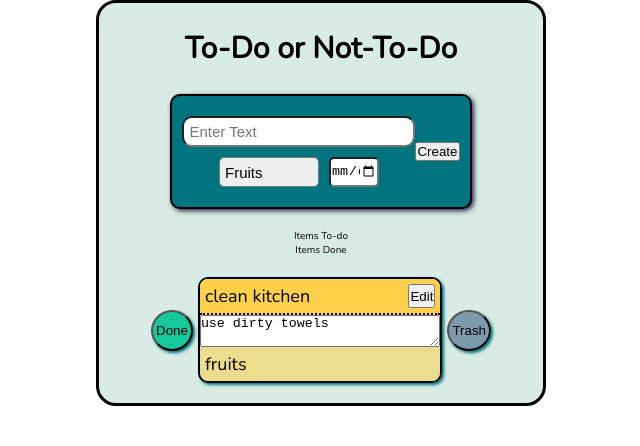
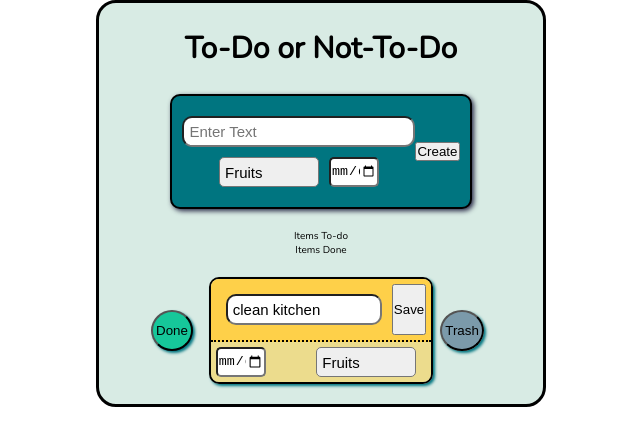
Before and after one commit to Joshchae/todolist03, a React (Create React App) app: page / in a window 1280 px wide. Both pictures are taken after a click on the button "Edit". Shown: the top 446 px of the page, without its empty margins (319-959 px from the left). Built offline with nearby package versions, Linux system fonts and the light colour scheme.

Commit message:
Implement Edit Function

```diff
--- a/src/App.js
+++ b/src/App.js
@@ -1,79 +1,74 @@
-import React, {useState, useEffect} from 'react'
-import './App.css';
-import uuid from 'react-uuid'
-import Input from './components/Input/Input';
-import ToDoList from './components/ToDoList/ToDoList';
+import React, { useState, useEffect } from "react";
+import "./App.css";
+import uuid from "react-uuid";
+import Input from "./components/Input/Input";
+import ToDoList from "./components/ToDoList/ToDoList";
 
 function App() {
-
-
   const [items, setItems] = useState([
     {
       id: uuid(), // this fucntion will create a unique id for every item, making it easy to select
-      task: 'buy bananas',
+      task: "buy bananas",
       done: false,
-      category: 'vegetable',
-      memo: 'chiquitas'
+      category: "vegetable",
+      memo: "chiquitas",
     },
     {
       id: uuid(),
-      task: 'clean kitchen',
+      task: "clean kitchen",
       done: true,
-      category: 'fruits',
-      memo: 'use dirty towels'
-    }
+      category: "fruits",
+      memo: "use dirty towels",
+    },
   ]);
 
   const [category, setCategory] = useState("fruits");
 
   const changeCategory = (newCategory) => {
     setCategory(newCategory);
-  }
+  };
 
   // useEffect to run and save in the local storage
   useEffect(() => {
     getLocalItems();
   }, []);
 
-
- useEffect (() => {
+  useEffect(() => {
+    const saveLocalItems = () => {
+      localStorage.setItem("items", JSON.stringify(items));
+    };
     saveLocalItems();
   }, [items]);
 
-
   // Function that adds completely new Items
   const addNewItem = (newItem) => {
-    const newItemList = [
-      ...items, newItem
-    ];
+    const newItemList = [...items, newItem];
     setItems(newItemList);
   };
 
   // Function that can the properties of specific items (e.g. when editing)
   const updateItems = (id, newPropValues) => {
-    const updatedItems = items.map(item => {
+    const updatedItems = items.map((item) => {
       if (item.id === id) {
-        item = {...item, ...newPropValues}
+        item = { ...item, ...newPropValues };
       }
-      return item
-    })
-    setItems(updatedItems)
-  }
+      return item;
+    });
+    console.log(items)
+    setItems(updatedItems);
+  };
+
   // Function that deletes the clicked item
   const deleteItem = (id) => {
-    setItems(items.filter((item) => item.id !== id))
-  }
+    setItems(items.filter((item) => item.id !== id));
+  };
 
   // local storage
-  const saveLocalItems = () => {
-    localStorage.setItem("items", JSON.stringify(items));
-  };
-
   const getLocalItems = () => {
-    if(localStorage.getItem('items') === null) {
-      localStorage.setItem('items', JSON.stringify([]));
+    if (localStorage.getItem("items") === null) {
+      localStorage.setItem("items", JSON.stringify([]));
     } else {
-    let itemLocal = JSON.parse(localStorage.getItem("items"))
+      let itemLocal = JSON.parse(localStorage.getItem("items"));
       setItems(itemLocal);
     }
   };
@@ -82,15 +77,14 @@ function App() {
     <div className="app">
       <div className="app__content">
         <h1 className="title">To-Do or Not-To-Do</h1>
-         <Input action={addNewItem} changeCategory={changeCategory}
-        />
+        <Input action={addNewItem} changeCategory={changeCategory} />
         <ToDoList
           items={items}
           action={addNewItem}
           category={category}
           updateItems={updateItems}
-
           onDelete={deleteItem}
+          changeCategory={changeCategory}
         />
       </div>
     </div>
--- a/src/components/Input/Input.css
+++ b/src/components/Input/Input.css
@@ -20,6 +20,7 @@
     margin: 1rem;
     font-size: 1.5rem;
     border-radius: 10px;
+    overflow-wrap: break-word;
 }
 
 .input__create-button {
--- /dev/null
+++ b/src/components/ToDoItem/EditMode.js
@@ -0,0 +1,115 @@
+import React, { useRef, useState } from "react";
+import './ToDoItem.css'
+
+const EditMode = ({ itemContent, updateItems, changeCategory, toggleEdit }) => {
+  // UseRefs for the Edit function
+  const inputItem = useRef(null);
+  const dateItem = useRef(null);
+  const category = useRef(null);
+
+  const [updatedTask, setUpdatedTask] = useState(itemContent.task);
+  const [updatedCategory, setUpdatedCategory] = useState(itemContent.category);
+  const [updatedDate, setUpdatedDate] = useState(itemContent.date)
+
+  const onTaskChange = (evt) => {
+    setUpdatedTask(evt.target.value);
+  };
+
+  const saveEdit = () => {
+    updateItems(itemContent.id, {
+      task: updatedTask,
+      category: updatedCategory,
+      date: updatedDate,
+      done: false
+    });
+  };
+
+  const onCategoryChange = () => {
+    setUpdatedCategory(category.current.value);
+  };
+
+  const onDateChange = () => {
+      setUpdatedDate(dateItem.current.value)
+  }
+
+  const changeEditMode = () => {
+    saveEdit();
+    toggleEdit();
+  };
+
+  return (
+    <div className="todoitem__content">
+      <div className="todoitem__text-and-buttons">
+        <input
+          className="input__textfield"
+          type="text"
+          value={updatedTask}
+          ref={inputItem}
+          onChange={onTaskChange}
+        />
+        <div className="todoitem__buttons">
+          <button className="btn btn--edit" onClick={changeEditMode}>
+            Save
+          </button>
+          {/* edit the text of item */}
+        </div>
+      </div>
+      {/* <textarea
+        className={memoContent.className}
+        onChange={changeMemo}
+        width="20"
+        height="10"
+        placeholder="Notes"
+        value={memoText}
+      ></textarea> */}
+      <div className="todoitem__info">
+        <input
+          type="date"
+          ref={dateItem}
+          className="due-date-select"
+          min="2021-01-01"
+          max="2021-12-31"
+          onChange={onDateChange}
+          value={updatedDate}
+        ></input>
+        {/* <p className="todoitem__date">{itemContent.date}</p> */}
+        <select
+          onChange={onCategoryChange}
+          className="category-select"
+          ref={category}
+          value={updatedCategory}
+        >
+          <option value="fruits">Fruits</option>
+          <option value="kitchen">Kitchen</option>
+          <option value="vegetable">Vegetables</option>
+        </select>
+        {/* <p className="todoitem__info__category">{itemContent.category}</p> */}
+      </div>
+    </div>
+  );
+};
+
+export default EditMode;
+
+//   const [memoContent, setMemoState] = useState({
+//     className: "memo",
+//     isActive: false,
+//   });
+//   const [memoText, setMemoContent] = useState(itemContent.memo);
+
+//   const toggleMemo = () => {
+//     if (!memoContent.isActive) {
+//       setMemoState({ className: "memo memo-active", isActive: true });
+//     } else {
+//       setMemoState({ className: "memo", isActive: false });
+
+//       const newMemo = { memo: memoText };
+
+//       updateItems(itemContent.id, newMemo);
+//     }
+//   };
+
+//   // Action that changes the content of the Memo for our Item in the Main State Database
+//   const changeMemo = (evt) => {
+//     setMemoContent(evt.target.value);
+//   };
--- a/src/components/ToDoItem/ToDoItem.css
+++ b/src/components/ToDoItem/ToDoItem.css
@@ -21,19 +21,27 @@
 .btn-round--done {
     background-color: #16c79a;
     box-shadow: 2px 2px 3px #007580;
+}
 
+.btn-round--done:active {
+    transform: translateY(4px);
 }
 
 .btn-round--trash {
     background-color: #19456b7c;
     box-shadow: 2px 2px 3px #007580;
+    margin-left: 0.7rem;
+}
 
+.btn-round--trash:hover {
+
+   transform:scale(1.25);
 }
 
 .todoitem__content {
     display: flex;
     flex-direction: column;
-    width: 100%;
+    width: 25rem;
     border: 2px solid black;
     border-radius: 10px;
     box-shadow: 2px 2px 3px #007580;
@@ -46,11 +54,12 @@
     padding: 0.5rem;
     border-bottom: 2px dotted black;
     background-color: #fed049;
-
 }
 
 .todoitem__text {
     margin-right: 2rem;
+    max-width: 18rem;
+    overflow-wrap: break-word;
 }
 
 .todoitem__buttons {
--- a/src/components/ToDoItem/ToDoItem.js
+++ b/src/components/ToDoItem/ToDoItem.js
@@ -1,81 +1,57 @@
-import React, { useState } from 'react'
-import './ToDoItem.css'
+import React, { useState } from "react";
+import EditMode from "./EditMode";
+import "./ToDoItem.css";
+import ViewMode from "./ViewMode";
 
 // Edit Button: use State for toggling edit view. use State also for editing content.
 
-function ToDoItem({itemContent, updateItems, onDelete}) {
+function ToDoItem({ itemContent, updateItems, onDelete, changeCategory }) {
+  // Text Field Button: use State to change the Status of the Memo Area by changing the className
 
-// Text Field Button: use State to change the Status of the Memo Area by changing the className
-    const [memoContent, setMemoState] = useState(
-        {
-            className: 'memo',
-            isActive: false
-        }
-    )
-    const [memoText, setMemoContent] = useState(itemContent.memo)
 
-// Click Action that toggles the Memo Area by checking and changing the State.
-    const toggleMemo = () => {
-        if (!memoContent.isActive) {
-            setMemoState({className: 'memo memo-active', isActive: true})
-        } else {
-            setMemoState({className: 'memo', isActive: false})
+  const [editState, setEditState] = useState(false);
 
-            const newMemo = {memo: memoText}
-
-            updateItems(itemContent.id, newMemo)
-
-        }
-    }
+  // After clicking the Edit button: opening up Edit Window
+  const toggleEdit = () => {
+    setEditState(!editState);
+  };
 
   // done item
   const toggleDone = () => {
-      updateItems(itemContent.id, {done : !itemContent.done})
+    updateItems(itemContent.id, { done: !itemContent.done });
+  };
+
+  const viewOrEditMode = () => {
+    if (editState) {
+      return (
+        <EditMode
+          itemContent={itemContent}
+          updateItems={updateItems}
+          changeCategory={changeCategory}
+          toggleEdit={toggleEdit}
+        />
+      );
+    } else {
+      return <ViewMode itemContent={itemContent} toggleEdit={toggleEdit} />;
     }
-
-
-    const checkItems = () => {
-        console.log(itemContent)
-    }
-
-
-// Action that changes the content of the Memo for our Item in the Main State Database
-    const changeMemo = (evt) => {
-        setMemoContent(evt.target.value)
-    }
-
+  };
 
   return (
     <div className="todoitem">
-
       <div className="todoitem__button">
-          <button className="btn-round btn-round--done" onClick={toggleDone} > Done </button>{" "}
+        <button className="btn-round btn-round--done" onClick={toggleDone}>
+          Done
+        </button>
         {/* cross out the item */}
       </div>
-        <div className="todoitem__content">
-          <div className="todoitem__text-and-buttons">
-            <p className="todoitem__text">{itemContent.task}</p>
-            <div className="todoitem__buttons">
-              <button className="btn btn--edit" onClick={toggleMemo}>
-                Edit
-              </button>{" "}
-              {/* edit the text of item */}
-            </div>
-          </div>
-          <textarea
-            className={memoContent.className}
-            onChange={changeMemo}
-            width="20"
-            height="10"
-            placeholder="Notes"
-            value={memoText}
-          ></textarea>
-          <div className="todoitem__info">
-            <p className="todoitem__info__category">{itemContent.category}</p>
-          </div>
-        </div>
+      {viewOrEditMode()}
       <div className="todoitem__button">
-          <button className="btn-round btn-round--trash" onClick={() => {checkItems(); onDelete(itemContent.id);}}>
+        <button
+          className="btn-round btn-round--trash"
+          onClick={() => {
+            onDelete(itemContent.id);
+          }}
+        >
           Trash
         </button>
       </div>
@@ -83,4 +59,4 @@ function ToDoItem({itemContent, updateItems, onDelete}) {
   );
 }
 
-export default ToDoItem
+export default ToDoItem;
--- /dev/null
+++ b/src/components/ToDoItem/ViewMode.js
@@ -0,0 +1,34 @@
+import React from "react";
+import './ToDoItem.css'
+
+function ViewMode({ itemContent, toggleEdit }) {
+  return (
+    <div>
+      <div className="todoitem__content">
+        <div className="todoitem__text-and-buttons">
+          <p className="todoitem__text">{itemContent.task}</p>
+          <div className="todoitem__buttons">
+            <button className="btn btn--edit" onClick={toggleEdit}>
+              Edit
+            </button>
+            {/* edit the text of item */}
+          </div>
+        </div>
+        {/* <textarea
+          className={memoContent.className}
+          onChange={changeMemo}
+          width="20"
+          height="10"
+          placeholder="Notes"
+          value={memoText}
+        ></textarea> */}
+        <div className="todoitem__info">
+          <p className="todoitem__date">{itemContent.date}</p>
+          <p className="todoitem__info__category">{itemContent.category}</p>
+        </div>
+      </div>
+    </div>
+  );
+}
+
+export default ViewMode;
--- a/src/components/ToDoList/ToDoList.js
+++ b/src/components/ToDoList/ToDoList.js
@@ -1,27 +1,49 @@
-import React from 'react'
-import ToDoItem from '../ToDoItem/ToDoItem'
-import './ToDoList.css'
+import React from "react";
+import ToDoItem from "../ToDoItem/ToDoItem";
+import "./ToDoList.css";
 
+function ToDoList({ items, updateItems, category, onDelete, changeCategory }) {
+  // iterate thorugh every item and check if its category is the selected category
+  const filteredList = items.filter((item) => item.category === category);
 
-function ToDoList({items, updateItems, category, onDelete}) {
-
-    // iterate thorugh every item and check if its category is the selected category
-    const filteredList = items.filter(item => item.category === category);
-
-    return  (
+  return (
     <div className="to-do-list">
       <div className="to-do-list__items">
         <p>Items To-do</p>
-                    {filteredList.map((item, index) => item.done? '' : (<ToDoItem itemContent={item} key={index} updateItems={updateItems} onDelete={onDelete}/>))}
+        {filteredList.map((item, index) =>
+          item.done ? (
+            ""
+          ) : (
+            <ToDoItem
+              itemContent={item}
+              key={index}
+              updateItems={updateItems}
+              onDelete={onDelete}
+              changeCategory={changeCategory}
+            />
+          )
+        )}
       </div>
       <div className="done-items">
         <p>Items Done</p>
         <div>
-                 {filteredList.map((item, index) => item.done? (<ToDoItem itemContent={item} key={index} updateItems={updateItems} onDelete={onDelete}/>) : '' )}
+          {filteredList.map((item, index) =>
+            item.done ? (
+              <ToDoItem
+                itemContent={item}
+                key={index}
+                updateItems={updateItems}
+                onDelete={onDelete}
+                changeCategory={changeCategory}
+              />
+            ) : (
+              ""
+            )
+          )}
         </div>
       </div>
     </div>
-    )
+  );
 }
 
-export default ToDoList
+export default ToDoList;
```
Also changed, not shown: src/components/Input/Input.js (+39 -17 lines). Lines whose indentation alone changed are shown as unchanged.
